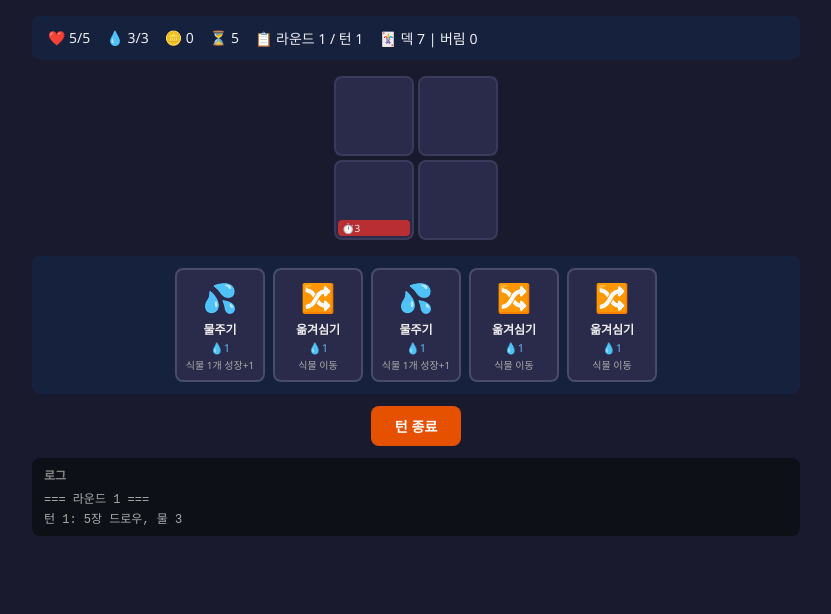
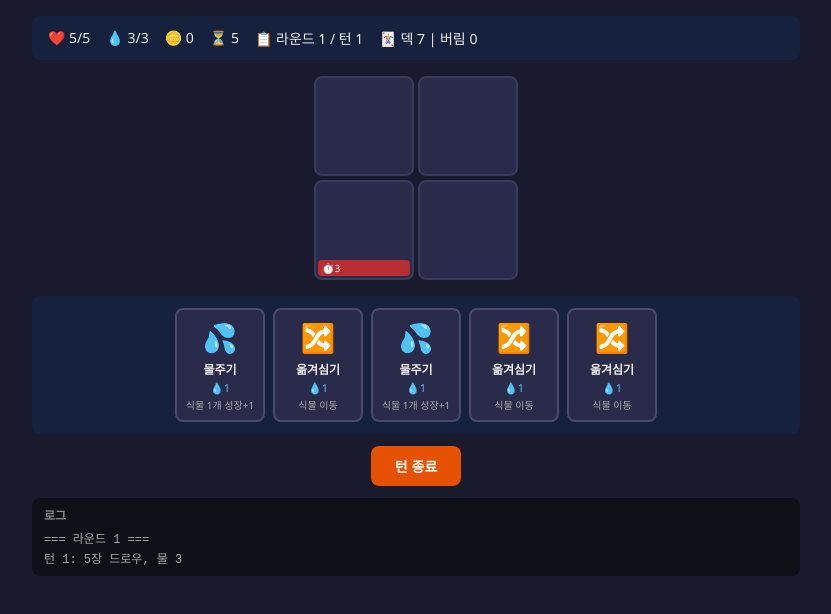
Before and after one commit to nayouta47/VegiAlter, a website built with Vite: page index.html in a window 1280 px wide. Shown: the whole page, without its empty margins (224-1055 px from the left). Built offline with nearby package versions, Linux system fonts and the light colour scheme.

Commit message:
Update main.css

```diff
--- a/styles/main.css
+++ b/styles/main.css
@@ -44,10 +44,8 @@ body {
 }
 
 .cell {
-  width: 100%;
+  width: 100px;
   aspect-ratio: 1;
-  min-width: 80px;
-  max-width: 120px;
   background: #2a2a4a;
   border: 2px solid #3a3a5a;
   border-radius: 8px;
```
